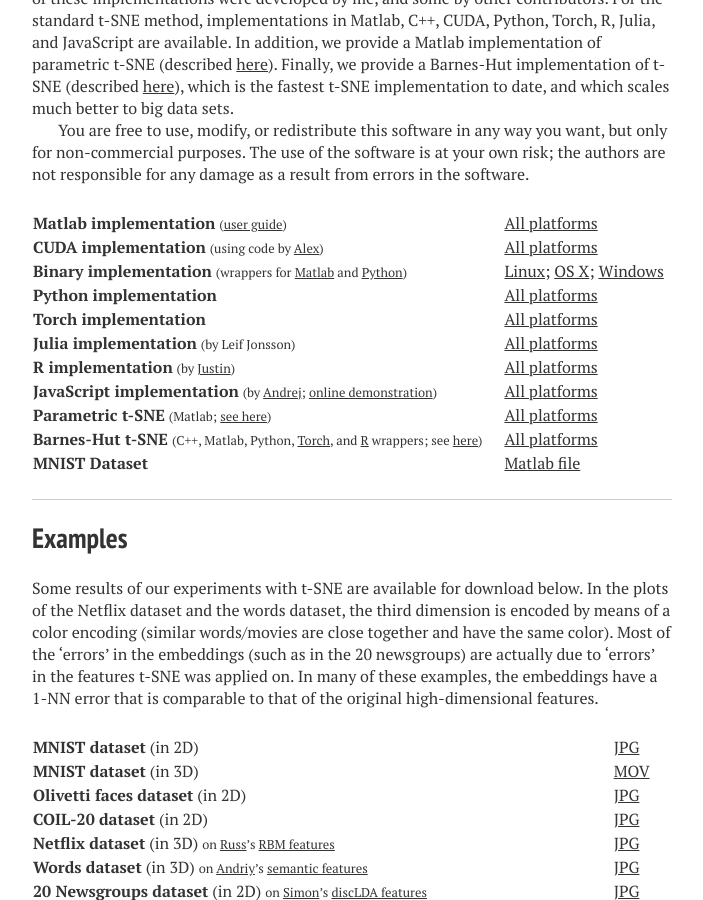
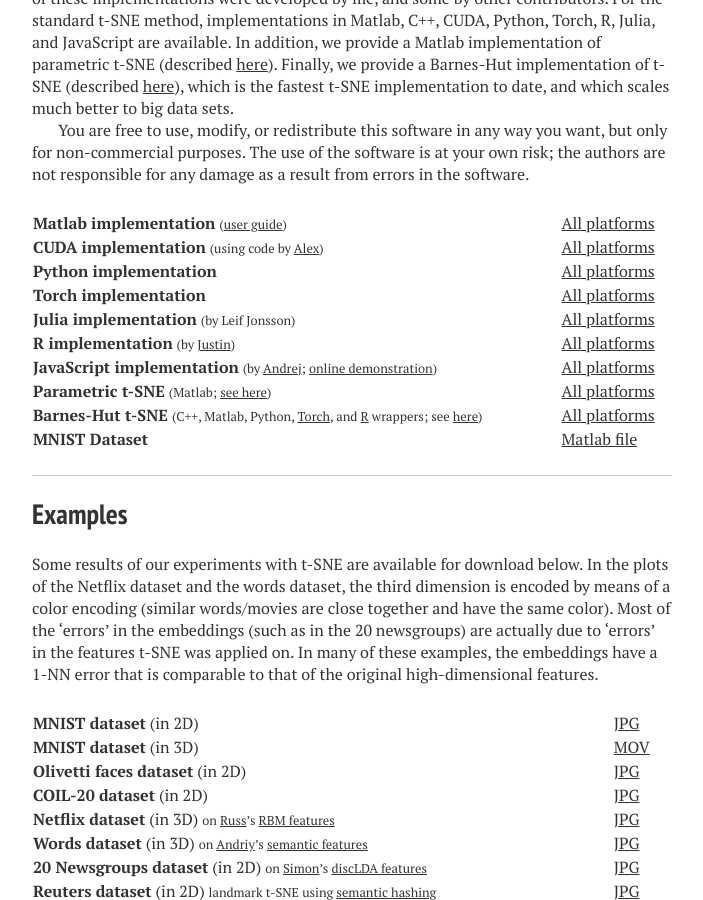
Before and after one commit to lvdmaaten/lvdmaaten.github.io, a Jekyll site: the page built from tsne/index.md, in a window 1280 px wide and 900 px high, scrolled down 1087 px. Shown: the whole window, without its empty margins (288-991 px from the left). Built offline with Jekyll 4.4.1, drawn with Linux system fonts in a browser that asks for light colours; nearby versions of some CDN libraries.

Commit message:
update bhtsne and user guide

```diff
--- a/tsne/index.md
+++ b/tsne/index.md
@@ -36,7 +36,6 @@
 
 **Matlab implementation** <small>([user guide](User_guide.pdf))</small> | [All platforms](code/tSNE_matlab.zip)
 **CUDA implementation** <small>(using code by [Alex](http://www.cs.toronto.edu/~kriz/))</small> | [All platforms](code/tSNE_CUDA.zip)
-**Binary implementation** <small>(wrappers for [Matlab](code/tsne_binary_wrapper_matlab.zip) and [Python](code/tsne_binary_wrapper_python.zip))</small> | [Linux](code/tSNE_linux.tar.gz); [OS X](code/tSNE_maci.tar.gz); [Windows](code/tSNE_windows.zip)
 **Python implementation** | [All platforms](code/tsne_python.zip)
 **Torch implementation** | [All platforms](https://github.com/clementfarabet/manifold)
 **Julia implementation** <small>(by Leif Jonsson)</small> | [All platforms](https://github.com/lejon/TSne.jl)
```
Also changed, not shown: 8 other files.
